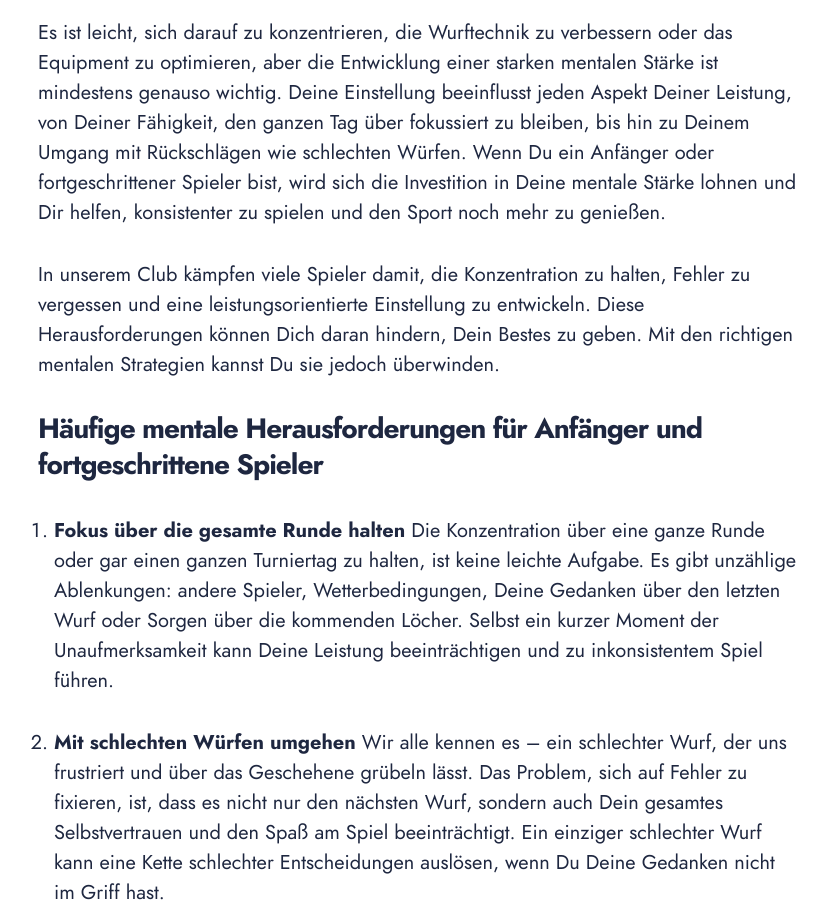
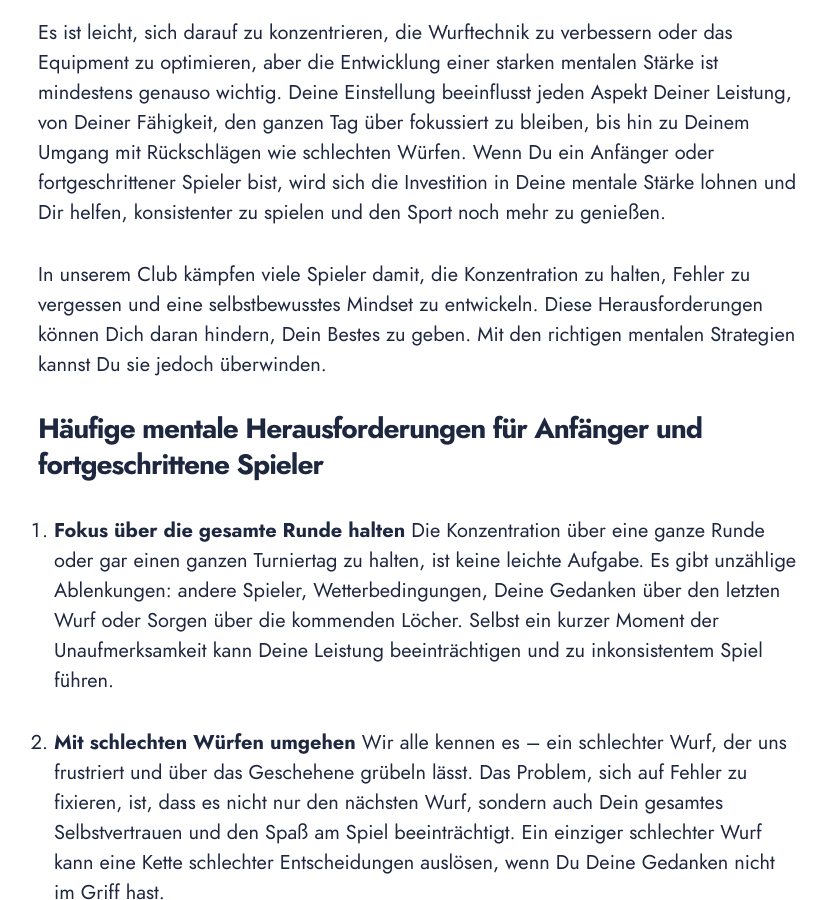
Before and after one commit to maxgreive/syndikat-web, a Jekyll site: the page built from _posts/2024-09-08-macht-des-geistes.md, in a window 1280 px wide and 900 px high, scrolled down 947 px. Shown: the whole window, without its empty margins (222-1049 px from the left). Built offline with Jekyll 4.4.1, drawn with Linux system fonts in a browser that asks for light colours; some web fonts are replaced.

Commit message:
mindset post tweaks

```diff
--- a/_posts/2024-09-08-macht-des-geistes.md
+++ b/_posts/2024-09-08-macht-des-geistes.md
@@ -13,7 +13,7 @@ Discgolf ist ein Sport, der Beweglichkeit, Strategie und Präzision erfordert. D
 
 Es ist leicht, sich darauf zu konzentrieren, die Wurftechnik zu verbessern oder das Equipment zu optimieren, aber die Entwicklung einer starken mentalen Stärke ist mindestens genauso wichtig. Deine Einstellung beeinflusst jeden Aspekt Deiner Leistung, von Deiner Fähigkeit, den ganzen Tag über fokussiert zu bleiben, bis hin zu Deinem Umgang mit Rückschlägen wie schlechten Würfen. Wenn Du ein Anfänger oder fortgeschrittener Spieler bist, wird sich die Investition in Deine mentale Stärke lohnen und Dir helfen, konsistenter zu spielen und den Sport noch mehr zu genießen.
 
-In unserem Club kämpfen viele Spieler damit, die Konzentration zu halten, Fehler zu vergessen und eine leistungsorientierte Einstellung zu entwickeln. Diese Herausforderungen können Dich daran hindern, Dein Bestes zu geben. Mit den richtigen mentalen Strategien kannst Du sie jedoch überwinden.
+In unserem Club kämpfen viele Spieler damit, die Konzentration zu halten, Fehler zu vergessen und eine selbstbewusstes Mindset zu entwickeln. Diese Herausforderungen können Dich daran hindern, Dein Bestes zu geben. Mit den richtigen mentalen Strategien kannst Du sie jedoch überwinden.
 
 ## Häufige mentale Herausforderungen für Anfänger und fortgeschrittene Spieler
 
```
